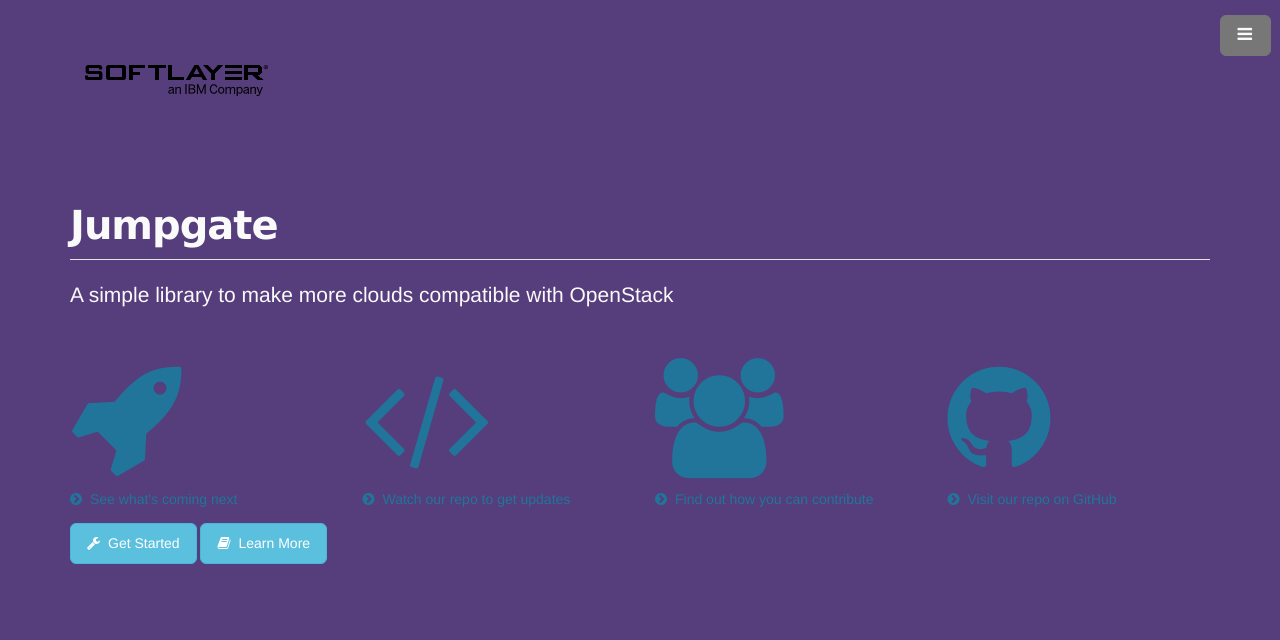
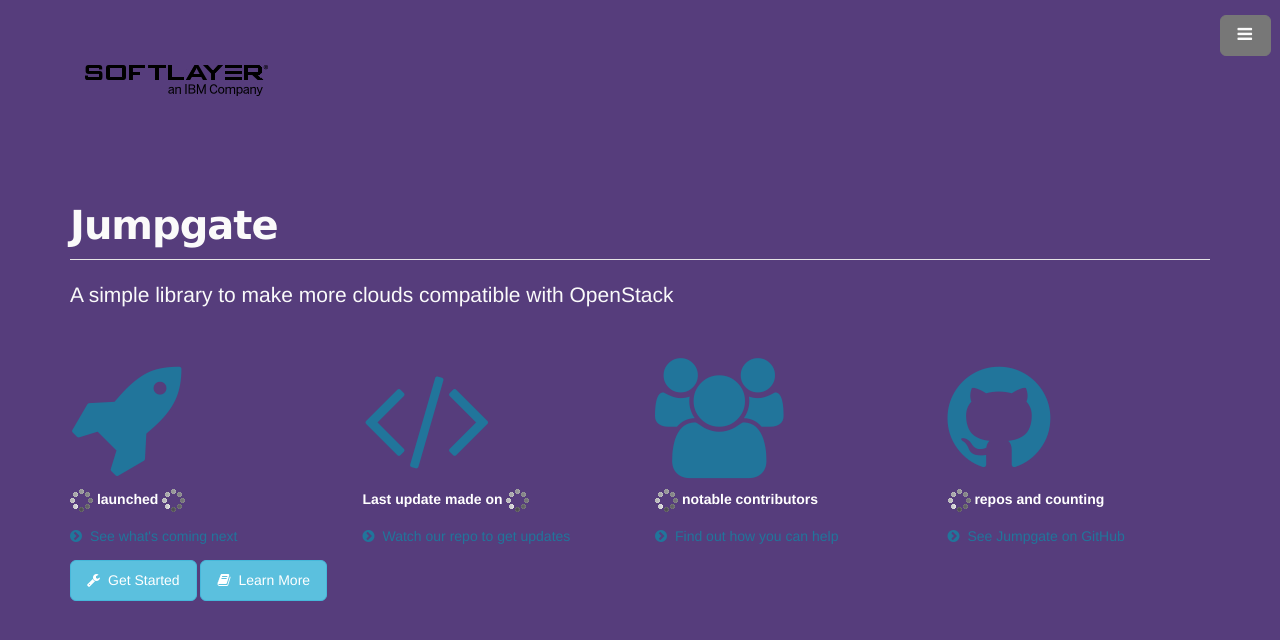
Before and after one commit to softlayer/jumpgate, a Jekyll site: the page built from index.html, in a window 1280 px wide. Shown: the top 640 px of the page. Built offline with Jekyll 4.4.1, drawn with Linux system fonts in a browser that asks for light colours.

Commit message:
Refactor json callbacks for repo and contributor count

```diff
--- a/css/landing.css
+++ b/css/landing.css
@@ -25,6 +25,7 @@
 
 h3,
 .h3 {
+  padding-bottom: 6px;
   font-family: "jaf-bernino-sans", "Lucida Grande", "Lucida Sans Unicode", "Lucida Sans", Geneva, Verdana, sans-serif;
   font-size: 1.5em;
   text-rendering: optimizeLegibility;
@@ -193,7 +194,7 @@
     letter-spacing: 1px;
   }
   p {
-    font-size: 1.35em;
+    font-size: 1.15em;
     line-height: 1;
   }
   p#milestone-status {
@@ -299,7 +300,7 @@
   .masthead h1 {
     padding: 0;
     margin-top: 0;
-    margin-bottom: 10px;
+    margin-bottom: 20px;
     margin-left: 0;
     font-family: "jaf-bernino-sans", "Lucida Grande", "Lucida Sans Unicode", "Lucida Sans", Geneva, Verdana, sans-serif;
     font-size: 5em;
--- a/index.html
+++ b/index.html
@@ -8,30 +8,30 @@
   <div class="container">
                 <h1>{{ site.project }}</h1>
     <p class="lead">{{ site.lead }}</p>
-      <div class="row" id="gitstatus">
+      <div class="row" id="metrics">
 
         <div class="col-lg-3 col-md-3">
           <h3><a href="{{ site.milestones }}"><i class="fa fa-rocket fa-5x"></i></a></h3>
-            <!-- <p id="milestone-status"><b><span id="milestone-title"><img src="{{ page.baseurl }}images/spinner.gif" alt="Waiting..."></span> launched <span id="milestone-date"><img src="{{ page.baseurl }}images/spinner.gif" alt="Waiting..."></span></b></p> -->
+            <p id="mstatus"><b><span id="mtitle"><img src="{{ page.baseurl }}images/spinner.gif" alt="Waiting..."></span> launched <span id="mdate"><img src="{{ page.baseurl }}images/spinner.gif" alt="Waiting..."></span></b></p>
             <p class="grid-slogan"><a href="{{ site.milestones }}"><i class="fa fa-chevron-circle-right"></i>See what's coming next</a></p>
         </div>
 
         <div class="col-lg-3 col-md-3">
           <h3><a href="{{ site.commits }}"><i class="fa fa-code fa-5x"></i></a></h3>
-            <!-- <p id="commit-status"><b>Last code update was <span id="commit-date"><img src="{{ page.baseurl }}images/spinner.gif" alt="Waiting..."></span></b></p> -->
+            <p id="cstatus"><b>Last update made on <span id="cdate"><img src="{{ page.baseurl }}images/spinner.gif" alt="Waiting..."></span></b></p>
             <p class="grid-slogan"><a href="{{ site.repo }}"><i class="fa fa-chevron-circle-right"></i>Watch our repo to get updates</a></p>
         </div>
 
         <div class="col-lg-3 col-md-3">
           <h3><a href="{{ site.pulls }}"><i class="fa fa-group fa-5x"></i></a></h3>
-            <!-- <p id="pull-status"><b><span id="closed-pulls"><img src="{{ page.baseurl }}images/spinner.gif" alt="Waiting..."></span> contributions made</b></p> -->
-            <p class="grid-slogan"><a href="{{ page.baseurl }}learn-more#contributor_guidelines" id="heres-how"><i class="fa fa-chevron-circle-right"></i>Find out how you can contribute</a></p>
+            <p id="tstatus"><b><span id="tcount"><img src="{{ page.baseurl }}images/spinner.gif" alt="Waiting..."></span> notable contributors</b></p>
+            <p class="grid-slogan"><a href="{{ page.baseurl }}learn-more#contributor_guidelines" id="heres-how"><i class="fa fa-chevron-circle-right"></i>Find out how you can help</a></p>
         </div>
 
         <div class="col-lg-3 col-md-3">
           <h3><a href="{{ site.repo }}"><i class="fa fa-github fa-5x"></i></a></h3>
-            <!-- <p id="repos-status"><b>28 repos and counting</b></p> -->
-            <p class="grid-slogan"><a href="{{ site.repo }}"><i class="fa fa-chevron-circle-right"></i>Visit our repo on GitHub</a></p>
+            <p id="rstatus"><b><span id="rcount"><img src="{{ page.baseurl }}images/spinner.gif" alt="Waiting..."></span> repos and counting</b></p>
+            <p class="grid-slogan"><a href="{{ site.repo }}"><i class="fa fa-chevron-circle-right"></i>See {{ site.project }} on GitHub</a></p>
         </div>
 
       </div>
```
Also changed, not shown: javascript/lib/payload.js (+28 -34 lines).
